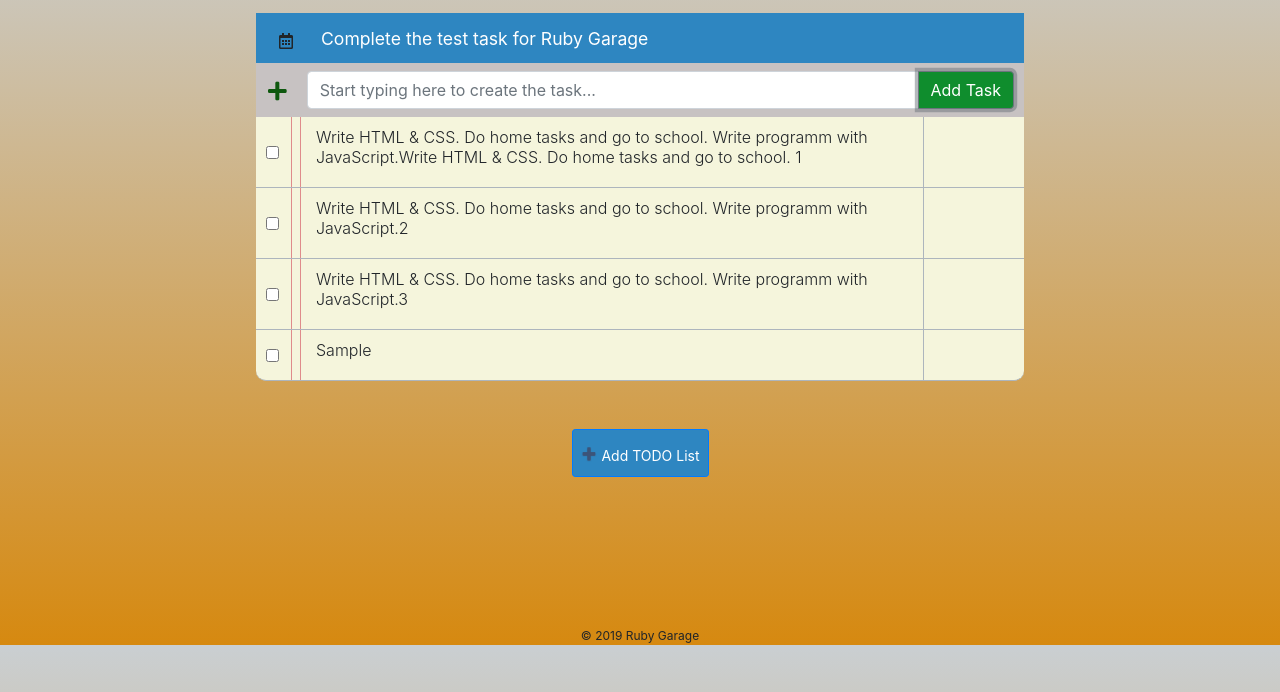
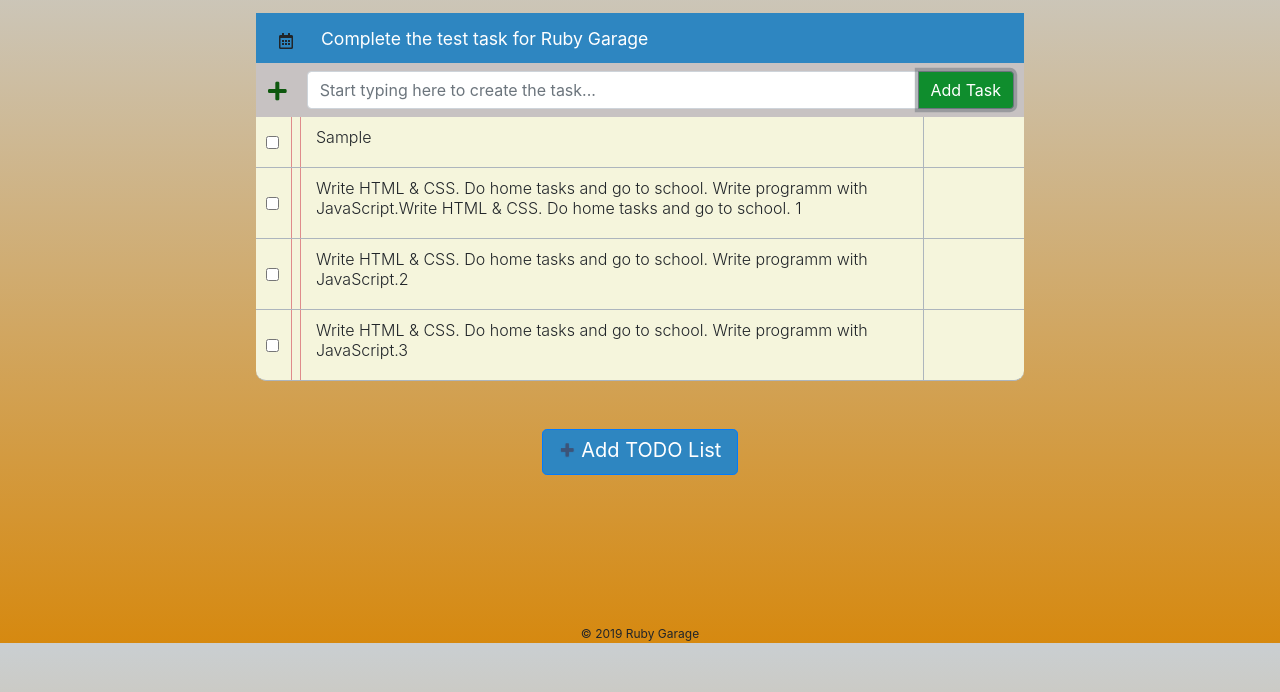
Before and after one commit to VKuzmich/TODO-LIST-TEST, a plain HTML site: page Index.html in a window 1280 px wide. Both pictures are taken after typing "Sample" into the empty fields and a click on the button "Add Task". Shown: the part 102-794 px from the top of the page. Drawn offline with nearby package versions, Linux system fonts and the light colour scheme; a script that the page names is missing.

Commit message:
css styles of add button

```diff
--- a/Index.html
+++ b/Index.html
@@ -246,10 +246,10 @@
 
 
 <!-- button to add task table -->
-    <div class="container" style="width: 60%; line-height: 2.5;">
+    <div id="add-new-table" class="container add-new-table">
         <div class="row justify-content-center">
-            <button type="button" class="btn btn-primary btn-sm" style="background-color: rgb(46, 134, 193)">
-                <b style="font-size: 25px; text-shadow: 0 1px 1px; color: rgba(60, 84, 121, 1)">+</b>  Add TODO List   </button>
+            <button type="button" class="btn btn-primary btn-lg">
+                <b>+</b>  Add TODO List</button>
         </div>
     </div>
 
@@ -275,9 +275,6 @@
         </div><!-- /.modal-dialog -->
     </div>
 
-
-
-
 <br>
 <br>
 <br>
--- a/css/style.css
+++ b/css/style.css
@@ -251,3 +251,21 @@ p.task:last-child {
   width: 1px;
   vertical-align: centre;
 }
+
+.add-new-table{
+  width: 60%;
+  line-height: 2.5;
+}
+
+.btn-primary{
+  background-color: rgb(46, 134, 193);
+  padding-top: 0px;
+  padding-bottom: 6px;
+
+}
+
+b{
+  font-size: 25px;
+  text-shadow: 0 1px 1px;
+  color: rgba(60, 84, 121, 1)
+}
--- a/js/main.js
+++ b/js/main.js
@@ -38,7 +38,7 @@ addListenerToAddTask();
             }
             var containerTodo =
             "<div id='todo-table' class='row row-task'><div class='col-xsm col1-task d-flex align-items-center justify-content-center'><div class='form-check d-flex align-items-center'><input class='form-check-input' type='checkbox' value='' id='defaultCheck1'><label class='form-check-label' for='defaultCheck1'></label></div></div><div class='col col2-task'><p class='task font-weight-light'>" + valueTask + "</p></div><div  class='col-xsm col3-mixer d-flex align-items-center justify-content-center'><div id='row3-mixer' class='row'><div class='col col3-sort'><button class='btn btn-sort'><i class='fas fa-sort'></i></div> <div class='col col3-separator1'><span class='separator separator-task1'></span></div><div class='col col3-pencil'> <button class='btn btn-pencil' ><i class='fas fa-pencil-alt'></i></button></div><div class='col col3-separator2'><span class='separator separator2'></span></div><div class='col col3-trashcan'><button id='trash' class='btn btn-trash' ><i class='far fa-trash-alt'></i></div></div></div></div>";
-            $(".list-group").append(containerTodo);
+            $(".list-group").before(containerTodo);
             $(".input-task").val("");
             addListenerToDeleteTask();
             addListenerToEditTask();
```
